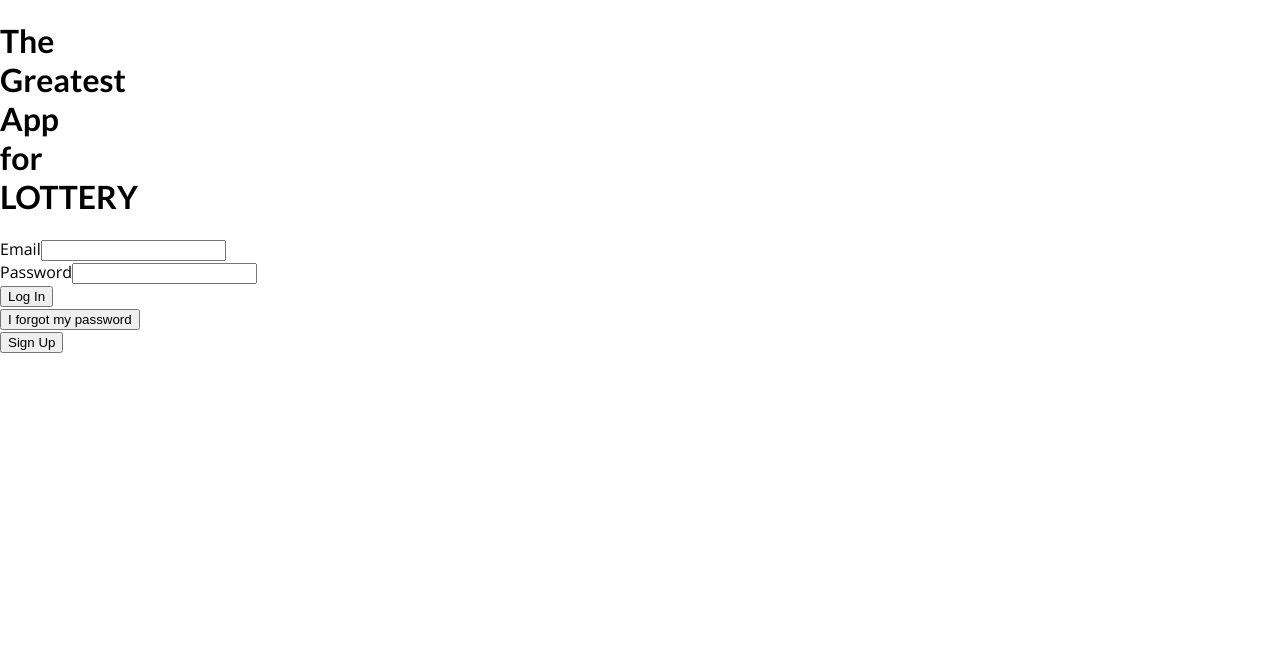
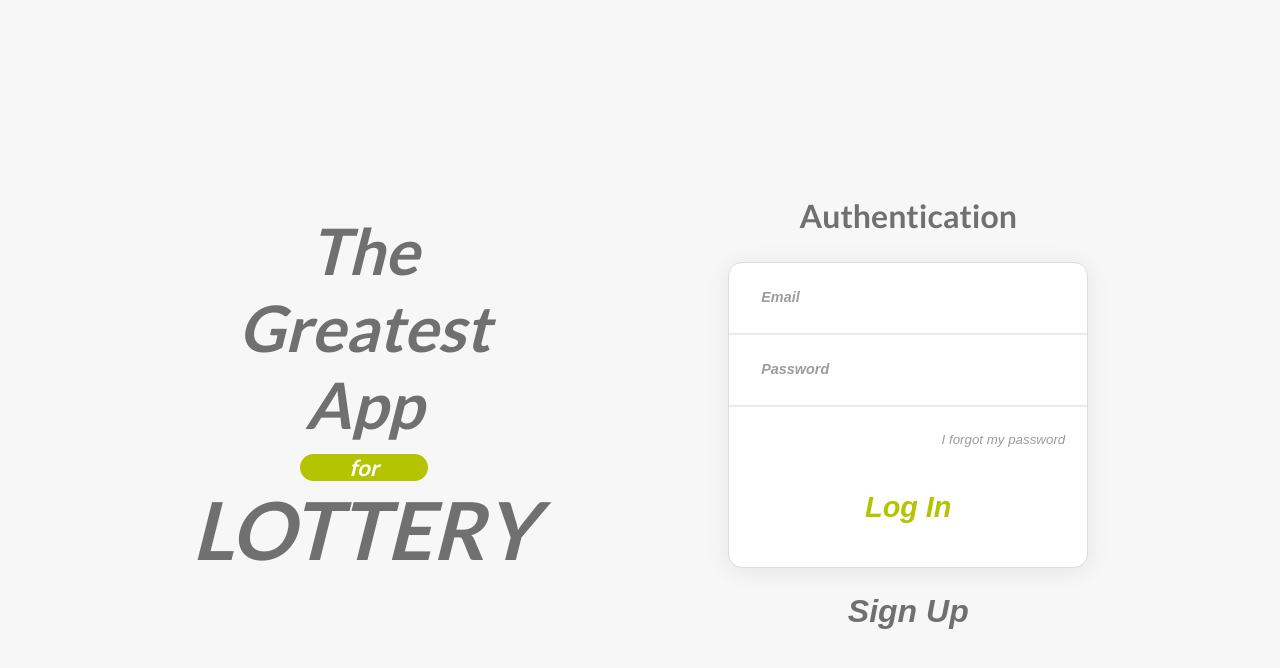
Before and after one commit to ConstaXI/react-tgl, a React (Create React App) app: page / in a window 1280 px wide. Shown: the top 668 px of the page. Built offline with nearby package versions, Linux system fonts and the light colour scheme.

Commit message:
feat: finish styles for Auth page

```diff
--- /dev/null
+++ b/src/components/Authentication/ForgotPassword/index.tsx
@@ -0,0 +1,13 @@
+import { useRef } from 'react'
+
+const ForgotPassword = (): JSX.Element => {
+  const emailInputRef = useRef<HTMLInputElement>(null)
+
+  return (
+    <form>
+      <input placeholder="Email" type='email' id='email' required ref={emailInputRef}/>
+    </form>
+  )
+}
+
+export default ForgotPassword
--- /dev/null
+++ b/src/components/Authentication/Login/index.tsx
@@ -0,0 +1,15 @@
+import { useRef } from 'react'
+
+const Login = (): JSX.Element => {
+  const emailInputRef = useRef<HTMLInputElement>(null)
+  const passwordInputRef = useRef<HTMLInputElement>(null)
+
+  return (
+    <form>
+      <input placeholder="Email" type='email' id='email' required ref={emailInputRef}/>
+      <input placeholder="Password" type='password' id='password' required ref={passwordInputRef}/>
+    </form>
+  )
+}
+
+export default Login
--- /dev/null
+++ b/src/components/Authentication/SignUp/index.tsx
@@ -0,0 +1,17 @@
+import { useRef } from 'react'
+
+const SignUp = (): JSX.Element => {
+  const emailInputRef = useRef<HTMLInputElement>(null)
+  const passwordInputRef = useRef<HTMLInputElement>(null)
+  const nameInputRef = useRef<HTMLInputElement>(null)
+
+  return (
+    <form>
+      <input placeholder="Name" type='name' id='name' required ref={nameInputRef}/>
+      <input placeholder="Email" type='email' id='email' required ref={emailInputRef}/>
+      <input placeholder="Password" type='password' id='password' required ref={passwordInputRef}/>
+    </form>
+  )
+}
+
+export default SignUp
--- a/src/components/Authentication/index.tsx
+++ b/src/components/Authentication/index.tsx
@@ -1,8 +1,8 @@
 import { useState } from 'react'
-import './style.css'
-import Login from '../Login'
-import SignUp from '../SignUp'
-import ForgotPassword from '../ForgotPassword'
+import classes from './style.module.css'
+import Login from './Login'
+import SignUp from './SignUp'
+import ForgotPassword from './ForgotPassword'
 
 const Authentication = (): JSX.Element => {
   const [authentication, setAuthentication] = useState<string>('login')
@@ -12,31 +12,47 @@ const Authentication = (): JSX.Element => {
   }
 
   return (
-    <>
+    <div className={classes.container}>
       {authentication === 'login' && (
         <>
-          <div>
+          <h2 className={classes.title}>Authentication</h2>
+          <div className={classes.formContainer}>
             <Login/>
-            <button onClick={changeAuth.bind(this, 'forgotPassword')}>
+            <button onClick={changeAuth.bind(this, 'forgotPassword')} className={classes.forgotPassword}>
               I forgot my password
             </button>
+            <button className={classes.submit}>
+              Log In
+            </button>
           </div>
-          <button onClick={changeAuth.bind(this, 'signUp')}>Sign Up</button>
+          <button onClick={changeAuth.bind(this, 'signUp')} className={classes.action}>Sign Up</button>
         </>
       )}
       {authentication === 'signUp' && (
         <>
-          <SignUp/>
-          <button onClick={changeAuth.bind(this, 'login')}>Back</button>
+          <h2 className={classes.title}>Registration</h2>
+          <div className={classes.formContainer}>
+            <SignUp/>
+            <button className={classes.submit}>
+              Register
+            </button>
+          </div>
+          <button onClick={changeAuth.bind(this, 'login')} className={classes.action}>Back</button>
         </>
       )}
       {authentication === 'forgotPassword' && (
         <>
-          <ForgotPassword/>
-          <button onClick={changeAuth.bind(this, 'login')}>Back</button>
+          <h2 className={classes.title}>Reset Password</h2>
+          <div className={classes.formContainer}>
+            <ForgotPassword/>
+            <button className={classes.submit}>
+              Send Link
+            </button>
+          </div>
+          <button onClick={changeAuth.bind(this, 'login')} className={classes.action}>Back</button>
         </>
       )}
-    </>
+    </div>
   )
 }
 
--- a/src/components/Authentication/style.css
+++ /dev/null
@@ -1,3 +0,0 @@
-#container {
-
-}
--- /dev/null
+++ b/src/components/Authentication/style.module.css
@@ -0,0 +1,79 @@
+.container {
+    display: flex;
+    flex-direction: column;
+    align-items: center;
+}
+
+.formContainer {
+    width: 360px;
+
+    display: flex;
+    flex-direction: column;
+    align-items: center;
+
+    background: #FFFFFF;
+    box-shadow: 0 3px 25px #00000014;
+    border: 1px solid #DDDDDD;
+    border-radius: 14px;
+}
+
+form {
+    width: 100%;
+    display: flex;
+    flex-direction: column;
+    align-items: center;
+}
+
+button {
+    background: none;
+    border: none;
+    cursor: pointer;
+    font-weight: bold;
+    font-style: italic;
+}
+
+.submit {
+    font-size: 1.8rem;
+    margin: 42px 0 42px 0;
+    color: #B5C401;
+}
+
+.forgotPassword {
+    margin-top: 24px;
+    align-self: flex-end;
+    margin-right: 16px;
+    color: #9D9D9D;
+    font-weight: normal;
+}
+
+.action {
+    margin-top: 24px;
+    font-size: 2rem;
+    color: #707070;
+}
+
+.title {
+    font-size: 2rem;
+    color: #707070;
+}
+
+input {
+    width: 100%;
+    padding-left: 2rem;
+    padding-right: 2rem;
+    box-sizing: border-box;
+    outline: none;
+    border-left: none;
+    border-top: none;
+    border-right: none;
+    border-bottom-color: #ebebeb;
+    height: 72px;
+    background: none;
+}
+
+input::placeholder {
+    color: #9D9D9D;
+    font-size: 0.9rem;
+    font-weight: bold;
+    font-style: italic;
+}
--- a/src/components/ForgotPassword/index.tsx
+++ /dev/null
@@ -1,21 +0,0 @@
-import { useRef } from 'react'
-
-const ForgotPassword = (): JSX.Element => {
-  const emailInputRef = useRef<HTMLInputElement>(null)
-
-  return (
-    <form>
-      <div id="form-container">
-        <div>
-          <label htmlFor='email'>Email</label>
-          <input type='email' id='email' required ref={emailInputRef}/>
-        </div>
-        <button>
-          Send Link
-        </button>
-      </div>
-    </form>
-  )
-}
-
-export default ForgotPassword
--- a/src/components/Login/index.tsx
+++ /dev/null
@@ -1,26 +0,0 @@
-import { useRef } from 'react'
-
-const Login = (): JSX.Element => {
-  const emailInputRef = useRef<HTMLInputElement>(null)
-  const passwordInputRef = useRef<HTMLInputElement>(null)
-
-  return (
-    <form>
-      <div id="form-container">
-        <div>
-          <label htmlFor='email'>Email</label>
-          <input type='email' id='email' required ref={emailInputRef}/>
-        </div>
-        <div>
-          <label htmlFor='password'>Password</label>
-          <input type='password' id='password' required ref={passwordInputRef}/>
-        </div>
-        <button>
-          Log In
-        </button>
-      </div>
-    </form>
-  )
-}
-
-export default Login
--- a/src/components/SignUp/index.tsx
+++ /dev/null
@@ -1,31 +0,0 @@
-import { useRef } from 'react'
-
-const SignUp = (): JSX.Element => {
-  const emailInputRef = useRef<HTMLInputElement>(null)
-  const passwordInputRef = useRef<HTMLInputElement>(null)
-  const nameInputRef = useRef<HTMLInputElement>(null)
-
-  return (
-    <form>
-      <div id="form-container">
-        <div>
-          <label htmlFor='name'>Name</label>
-          <input type='name' id='name' required ref={nameInputRef}/>
-        </div>
-        <div>
-          <label htmlFor='email'>Email</label>
-          <input type='email' id='email' required ref={emailInputRef}/>
-        </div>
-        <div>
-          <label htmlFor='password'>Password</label>
-          <input type='password' id='password' required ref={passwordInputRef}/>
-        </div>
-        <button>
-          Register
-        </button>
-      </div>
-    </form>
-  )
-}
-
-export default SignUp
--- a/src/globals/style.css
+++ b/src/globals/style.css
@@ -8,6 +8,7 @@ body {
     font-family: 'Open Sans', 'Lato', sans-serif;
     margin: 0;
     padding: 0;
+    background: #F7F7F7;
 }
 
 h1,
--- /dev/null
+++ b/src/pages/Home.module.css
@@ -0,0 +1,37 @@
+.container {
+    height: 100vh;
+    display: flex;
+    flex-direction: row;
+    justify-content: space-evenly;
+    align-items: center;
+}
+
+.title {
+    display: flex;
+    flex-direction: column;
+    align-items: center;
+    text-align: center;
+}
+
+h1 {
+    color: #707070;
+    font-weight: bolder;
+    font-style: italic;
+}
+
+.top {
+    font-size: 4rem;
+}
+
+.middle {
+    font-size: 1.4rem;
+    background: #B5C401;
+    width: 8rem;
+    border-radius: 100px;
+    color: white;
+    margin: -32px 0 -54px 0;
+}
+
+.bottom {
+    font-size: 5rem;
+}
--- a/src/pages/Home.tsx
+++ b/src/pages/Home.tsx
@@ -1,11 +1,16 @@
 import Authentication from '../components/Authentication'
+import classes from './Home.module.css'
 
 const Home = (): JSX.Element => {
   return (
-    <>
-      <h1>The <br/> Greatest <br/> App <br/> for <br/> LOTTERY</h1>
+    <div className={classes.container}>
+      <div className={classes.title}>
+        <h1 className={classes.top}>The <br/> Greatest <br/> App</h1>
+        <h1 className={classes.middle}>for</h1>
+        <h1 className={classes.bottom}>LOTTERY</h1>
+      </div>
       <Authentication/>
-    </>
+    </div>
   )
 }
 
```
